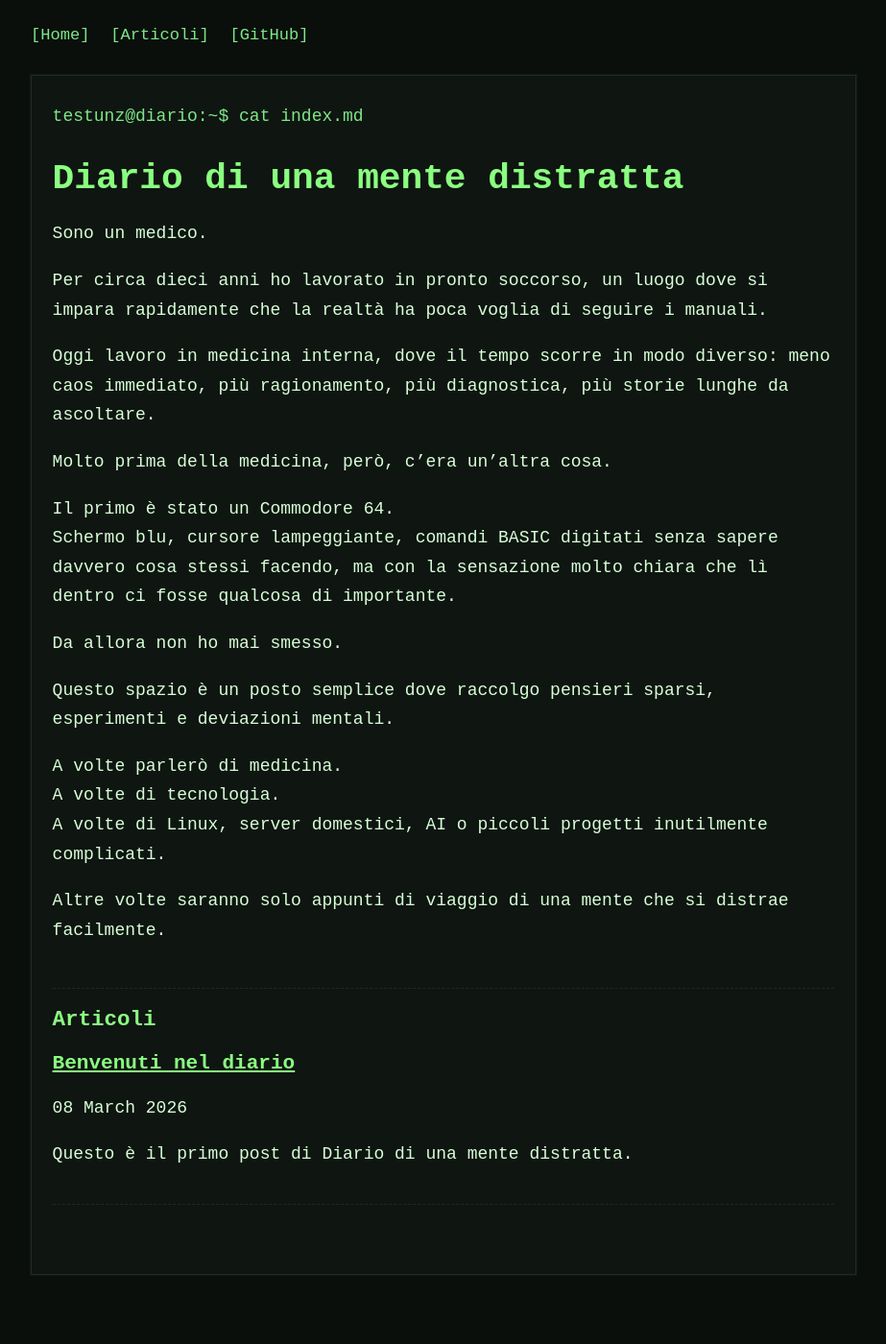
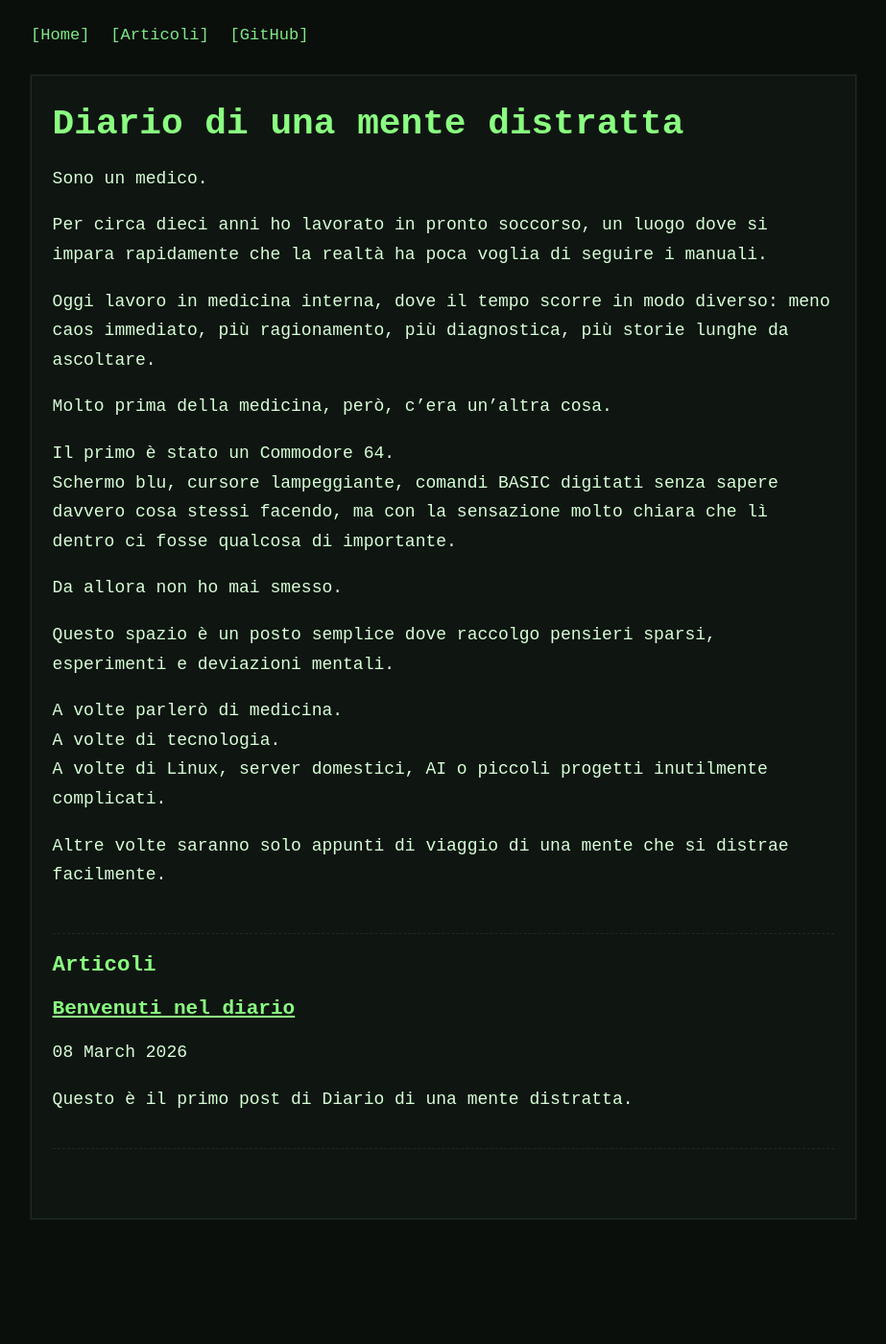
Before and after one commit to testunz/testunz.github.io, a Jekyll site: the page built from index.md, in a window 1280 px wide. Shown: the whole page at 96% size, without its empty margins (178-1101 px from the left). Built offline with Jekyll 4.4.1, drawn with Linux system fonts in a browser that asks for light colours; after the commit the page ends 1342 px from its top, so only the background shows below that.

Commit message:
Remove test command from .page-wrap styles
Remove test command display from page wrap style.

```diff
--- a/assets/css/style.css
+++ b/assets/css/style.css
@@ -61,13 +61,6 @@ body {
   border: 1px solid var(--line);
   background: var(--panel);
   box-shadow: 0 0 0 1px rgba(126, 231, 135, 0.05);
-}
-
-.page-wrap::before {
-  content: "testunz@diario:~$ cat index.md";
-  display: block;
-  color: var(--muted);
-  margin-bottom: 1.5rem;
 }
 
 h1, h2, h3 {
```
